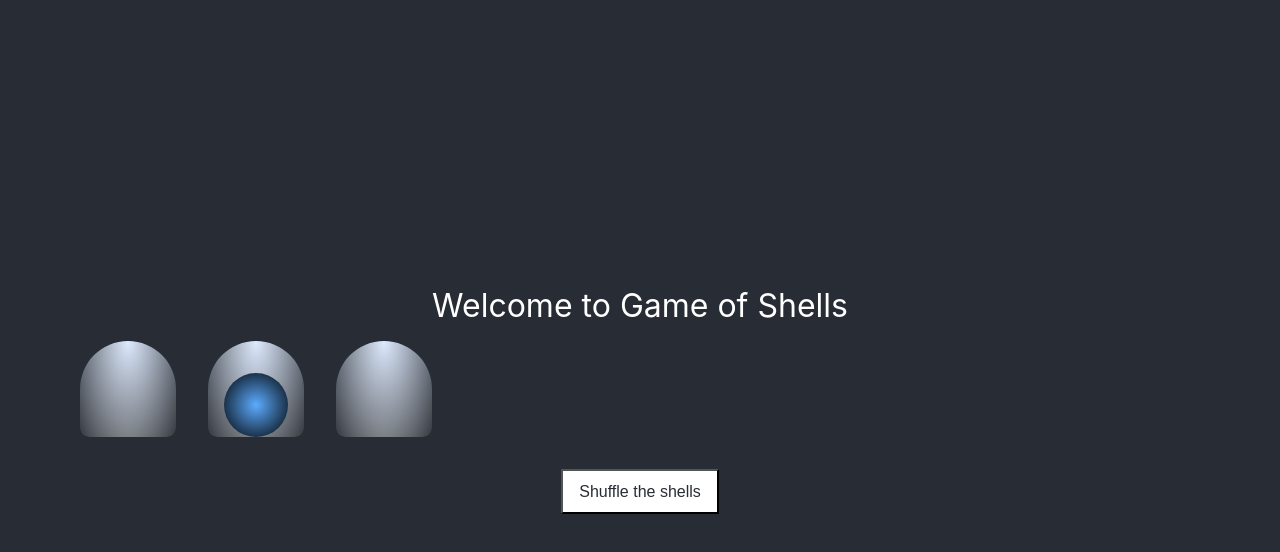
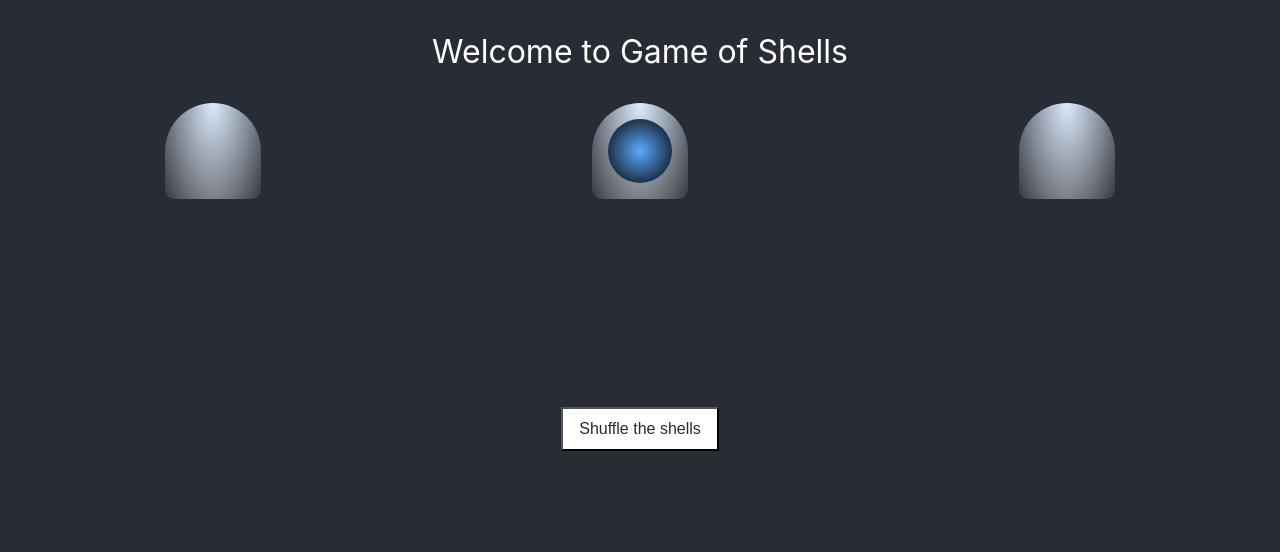
Before and after one commit to martafernandes/game-of-shells, a React (Create React App) app: page / in a window 1280 px wide. Both pictures are taken after a click on the button "Start playing". Shown: the top 552 px of the page. Built offline with nearby package versions, Linux system fonts and the light colour scheme.

Commit message:
improve styles and center containers

```diff
--- a/src/components/App/App.css
+++ b/src/components/App/App.css
@@ -2,10 +2,11 @@
   text-align: center;
   background-color: #282c34;
   min-height: 100vh;
-  display: flex;
-  flex-direction: column;
   align-items: center;
-  justify-content: center;
   font-size: 2rem;
   color: white;
 }
+
+header {
+  padding: 2rem;
+}
--- a/src/components/Container/Container.css
+++ b/src/components/Container/Container.css
@@ -1,16 +1,15 @@
-.shell {
+.container {
     background: radial-gradient(ellipse at top, #deebff, transparent), radial-gradient(ellipse at bottom, #555, transparent);
     border-radius: 50% 50% 10% 10%;
     height: 6rem;
-    margin: 0;
+    margin: auto;
     position: relative;
     width: 6rem;
 }
 
-.shell .ball{
+.container .ball{
     position: absolute;
     top: 50%;
     left: 50%;
-    margin-top: -1rem;
-    margin-left: -2rem;
+    transform: translate(-50%, -50%);
 }
--- a/src/components/Container/Container.js
+++ b/src/components/Container/Container.js
@@ -5,14 +5,12 @@ import PropTypes from 'prop-types';
 import styles from "./Container.css";
 
 const Container = ({ onClick, content }) => (
-    <div className="container">
-        <figure
-            className="shell"
-            onClick={onClick}
-        >
-                {content}
-        </figure>
-    </div>
+    <figure
+        className="container"
+        onClick={onClick}
+    >
+            {content}
+    </figure>
 );
 
 Container.propTypes = {
--- a/src/components/GameBoard/GameBoard.css
+++ b/src/components/GameBoard/GameBoard.css
@@ -1,10 +1,11 @@
 .containerBoard {
     display: flex;
     flex-wrap: wrap;
+    justify-content: center;
 }
 
 .containerWrapper {
     height: 6rem;
-    padding: 1rem;
-    width: 6rem;
+    /* TODO: set this property dynamically on JS to support NR_SHELLS per row */
+    width: calc(100% * (1/3));
 }
--- a/src/components/GameBoard/GameBoard.js
+++ b/src/components/GameBoard/GameBoard.js
@@ -40,7 +40,6 @@ const ContainerBoard = () => {
     const shuffleGame = () => {
         toggleBallVisible(false);
         toggleButtonVisible(true);
-        setStep(start);
     }
 
     const onClickButton = () => {
```
